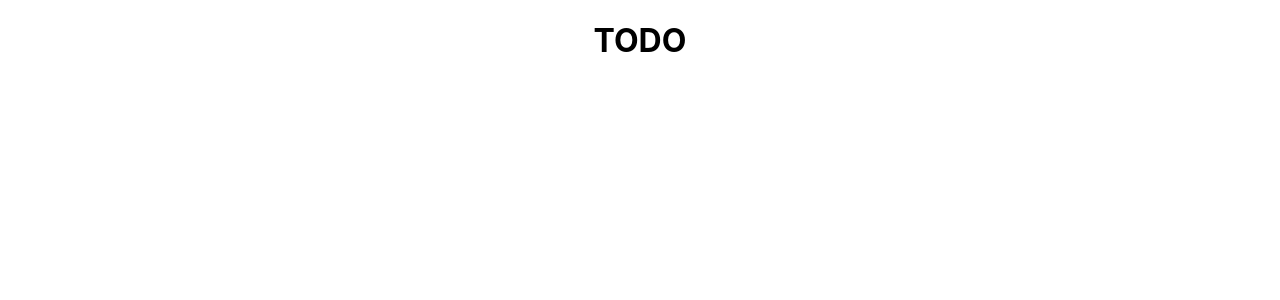
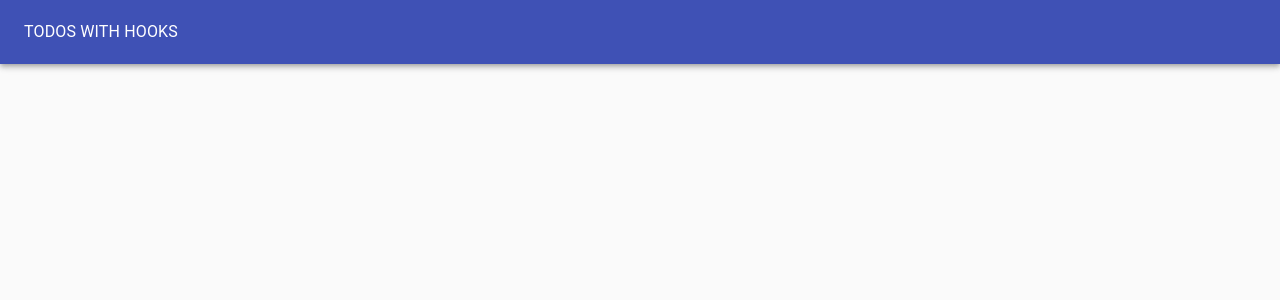
Before and after one commit to ModernReactBootcamp/33_React_Hooks_Project, a React (Create React App) app: page / in a window 1280 px wide. Shown: the top 300 px of the page. Built offline with nearby package versions, Linux system fonts and the light colour scheme.

Commit message:
add TodoApp func component with appbar

```diff
--- a/src/TodoApp.js
+++ b/src/TodoApp.js
@@ -1,9 +1,40 @@
-import React from 'react';
+import React, { useState } from 'react';
+import Paper from '@material-ui/core/Paper';
+import Typography from '@material-ui/core/Typography';
+import AppBar from '@material-ui/core/AppBar';
+import Toolbar from '@material-ui/core/Toolbar';
+import Grid from '@material-ui/core/Grid';
 
 export default function TodoApp() {
+  const initialTodos = [
+    { id: 1, task: 'Clean fishtank', completed: false },
+    { id: 2, task: 'Wash Car', completed: false },
+    { id: 3, task: 'Wash dishes', completed: false }
+  ];
+  const [todos, setTodos] = useState(initialTodos);
   return (
-    <div>
-      <h1>TODO</h1>
-    </div>
+    <Paper
+      style={{
+        padding: 0,
+        margin: 0,
+        height: '100vh',
+        backgroundColor: '#fafafa'
+      }}
+      elevation={0}
+    >
+      <AppBar color='primary' position='static' style={{ height: '64px' }}>
+        <Toolbar>
+          <Typography color='inherit'>TODOS WITH HOOKS</Typography>
+        </Toolbar>
+      </AppBar>
+      {/* <TodoList todos={todos} ></TodoList> */}
+    </Paper>
   );
 }
+
+// - TodoApp
+//   - TodoForm
+//      - TodoList
+//          - TodoItem
+
+// id, task, completed
```
